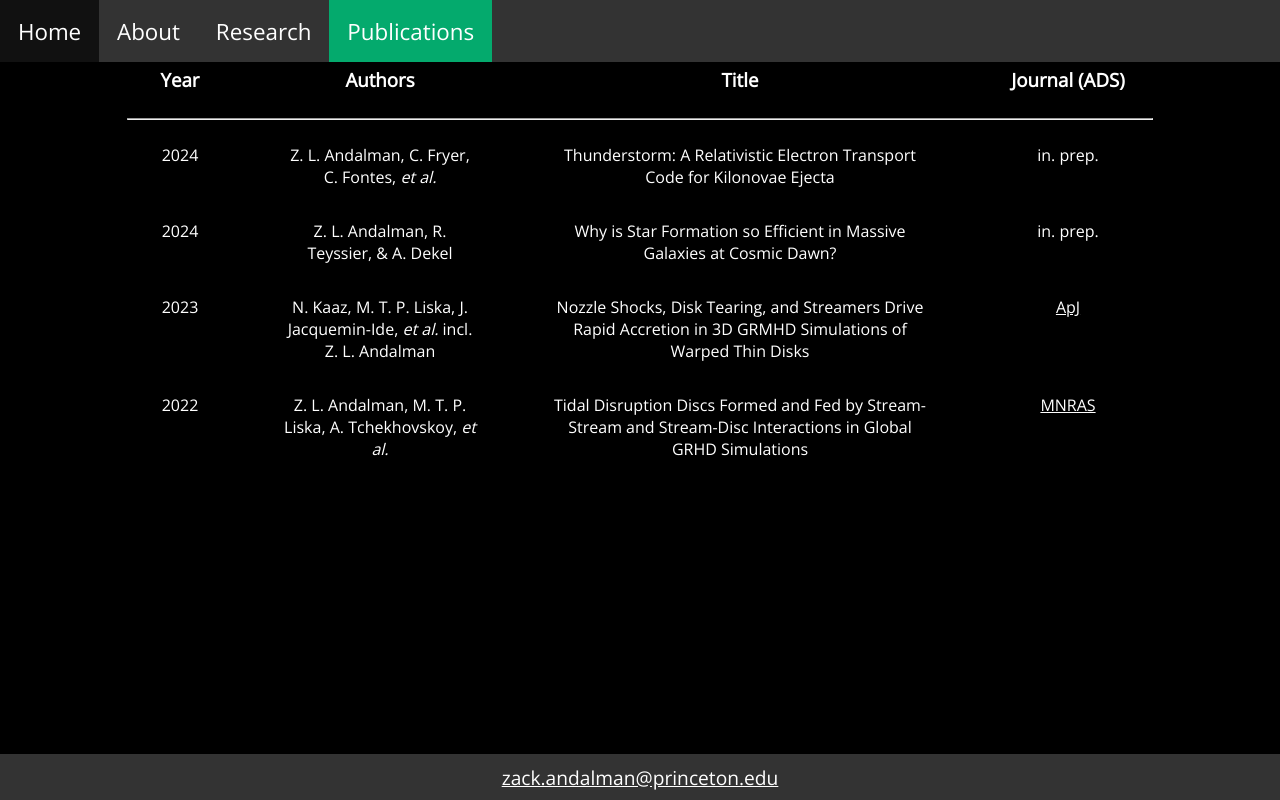
After one commit to zandalman/zandalman.github.io, a Flask app: page /publications.html in a window 1280 px wide. The commit adds this page. Run offline with Flask 3, Linux system fonts and the light colour scheme.

Commit message:
publications section added

```diff
--- a/app.py
+++ b/app.py
@@ -15,6 +15,10 @@ def render_about():
 def render_research():
     return render_template("research.html")
 
+@app.route('/publications.html')
+def render_publications():
+    return render_template("publications.html")
+
 freezer = Freezer(app)
 
 if __name__ == '__main__':
--- a/build/index.html
+++ b/build/index.html
@@ -17,6 +17,7 @@
         <li class='navitem'><a href="/">Home</a></li>
         <li class='navitem'><a href="/about.html">About</a></li>
         <li class='navitem'><a href="/research.html">Research</a></li>
+        <li class='navitem'><a href="/publications.html">Publications</a></li>
     </ul>
 
     <div class="spacer"></div>
--- a/build/research.html
+++ b/build/research.html
@@ -17,6 +17,7 @@
         <li class='navitem'><a href="/">Home</a></li>
         <li class='navitem'><a href="/about.html">About</a></li>
         <li class='navitem'><a href="/research.html">Research</a></li>
+        <li class='navitem'><a href="/publications.html">Publications</a></li>
     </ul>
 
     <div class="spacer"></div>
--- a/templates/base.html
+++ b/templates/base.html
@@ -17,6 +17,7 @@
         <li class='navitem'><a href="/">Home</a></li>
         <li class='navitem'><a href="/about.html">About</a></li>
         <li class='navitem'><a href="/research.html">Research</a></li>
+        <li class='navitem'><a href="/publications.html">Publications</a></li>
     </ul>
 
     <div class="spacer"></div>
--- /dev/null
+++ b/templates/publications.html
@@ -0,0 +1,106 @@
+{% extends "base.html" %}
+{% block content %}
+
+    <div style="text-align: center;">
+
+        <div>
+          <div class="col" style="width: 5%;">
+            <h3>Year</h3>
+          </div>
+          <div class="col" style="width: 5%;"></div>
+          <div class="col" style="width: 15%;">
+            <h3>Authors</h3>
+          </div>
+          <div class="col" style="width: 5%;"></div>
+          <div class="col" style="width: 30%;">
+            <h3>Title</h3>
+          </div>
+          <div class="col" style="width: 5%;"></div>
+          <div class="col" style="width: 10%;">
+            <h3>Journal (ADS)</h3>
+          </div>
+        </div>
+
+        <hr style="width: 80%;">
+
+        <div class="kilonovae">
+          <div class="col" style="width: 5%;"><p style="text-align: center;">
+            2024
+          </p></div>
+          <div class="col" style="width: 5%;"></div>
+          <div class="col" style="width: 15%;"><p style="text-align: center;">
+            Z. L. Andalman, C. Fryer, C. Fontes, <i>et al.</i>
+          </p></div>
+          <div class="col" style="width: 5%;"></div>
+          <div class="col" style="width: 30%;"><p style="text-align: center;">
+            Thunderstorm: A Relativistic Electron Transport Code for Kilonovae Ejecta
+          </p></div>
+          <div class="col" style="width: 5%;"></div>
+          <div class="col" style="width: 10%;"><p style="text-align: center;">
+            in. prep.
+          </p></div>
+        </div>
+
+        <div class="galaxies">
+          <div class="col" style="width: 5%;"><p style="text-align: center;">
+            2024
+          </p></div>
+          <div class="col" style="width: 5%;"></div>
+          <div class="col" style="width: 15%;"><p style="text-align: center;">
+            Z. L. Andalman, R. Teyssier, & A. Dekel
+          </p></div>
+          <div class="col" style="width: 5%;"></div>
+          <div class="col" style="width: 30%;"><p style="text-align: center;">
+            Why is Star Formation so Efficient in Massive Galaxies at Cosmic Dawn?
+          </p></div>
+          <div class="col" style="width: 5%;"></div>
+          <div class="col" style="width: 10%;"><p style="text-align: center;">
+            in. prep.
+          </p></div>
+        </div>
+
+        <div class="accretion">
+          <div class="col" style="width: 5%;"><p style="text-align: center;">
+            2023
+          </p></div>
+          <div class="col" style="width: 5%;"></div>
+          <div class="col" style="width: 15%;"><p style="text-align: center;">
+            N. Kaaz, M. T. P. Liska, J. Jacquemin-Ide, <i>et al.</i> incl. Z. L. Andalman
+          </p></div>
+          <div class="col" style="width: 5%;"></div>
+          <div class="col" style="width: 30%;"><p style="text-align: center;">
+            Nozzle Shocks, Disk Tearing, and Streamers Drive Rapid Accretion in 3D GRMHD Simulations of Warped Thin Disks
+          </p></div>
+          <div class="col" style="width: 5%;"></div>
+          <div class="col" style="width: 10%;"><p style="text-align: center;">
+            <a href="https://ui.adsabs.harvard.edu/abs/2023ApJ...955...72K/abstract">ApJ</a>
+          </p></div>
+        </div>
+
+        <div class="first-author" class="tde">
+          <div class="col" style="width: 5%;"><p style="text-align: center;">
+            2022
+          </p></div>
+          <div class="col" style="width: 5%;"></div>
+          <div class="col" style="width: 15%;"><p style="text-align: center;">
+            Z. L. Andalman, M. T. P. Liska, A. Tchekhovskoy, <i>et al.</i>
+          </p></div>
+          <div class="col" style="width: 5%;"></div>
+          <div class="col" style="width: 30%;"><p style="text-align: center;">
+            Tidal Disruption Discs Formed and Fed by Stream-Stream and Stream-Disc Interactions in Global GRHD Simulations
+          </p></div>
+          <div class="col" style="width: 5%;"></div>
+          <div class="col" style="width: 10%;"><p style="text-align: center;">
+            <a href="https://ui.adsabs.harvard.edu/abs/2022MNRAS.510.1627A/abstract">MNRAS</a>
+          </p></div>
+        </div>
+
+    </div>
+
+{% endblock %}
+
+{% block script %}
+    <script>
+        $("#navbar").children().eq(3).addClass("active");
+    </script>
+{% endblock %}
```
Also changed, not shown: build/about.html (+6 -4 lines), build/publications.html (added, +137 -0 lines), templates/about.html (+5 -4 lines), 1 other file.
